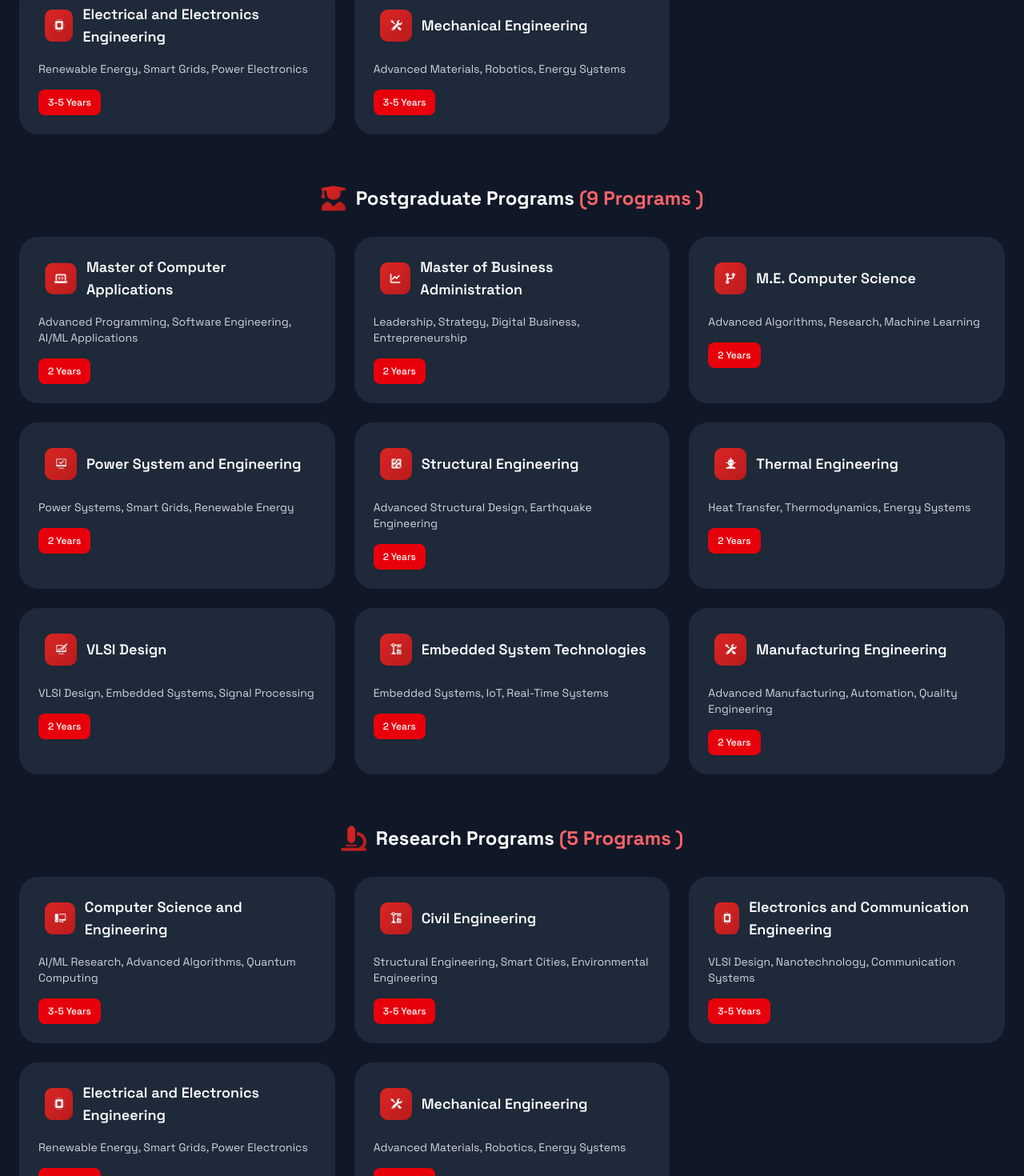
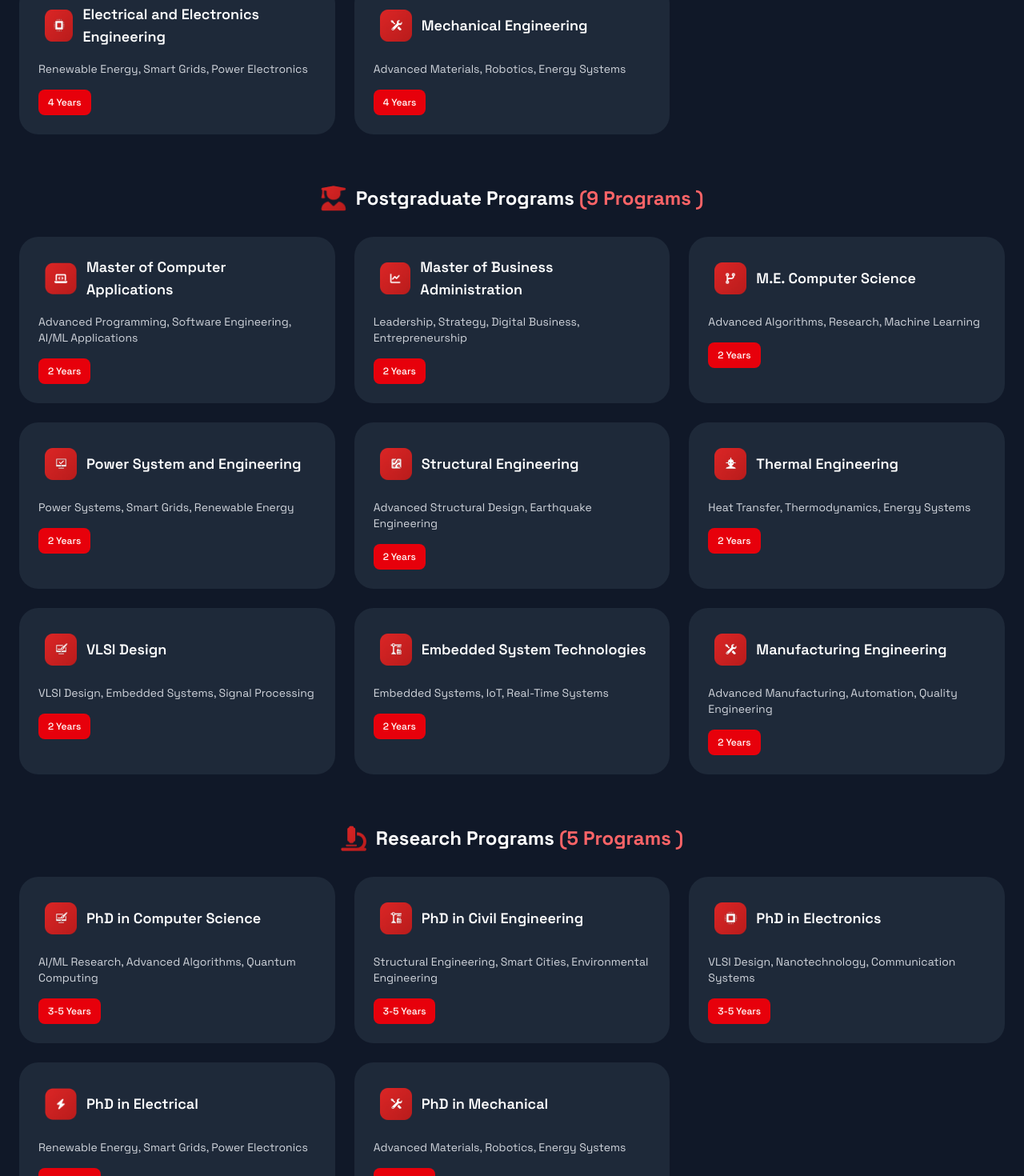
Before and after one commit to ProductFactory-01/agentic_bitrix, a React (Vite) app in the folder frontend/: page / in a window 1280 px wide. Shown: the part 3220-4690 px from the top of the page at 80% size. Built offline with nearby package versions, Linux system fonts and the light colour scheme.

Commit message:
Update:feature-academic-programs

```diff
--- a/frontend/src/Components/academic-programs.jsx
+++ b/frontend/src/Components/academic-programs.jsx
@@ -30,6 +30,7 @@ import PHD from "../assets/phd.png";
 import MBA from "../assets/mba.png";
 import MCA from "../assets/mca.png";
 import MECS from "../assets/mecs.png";
+import EEE from "../assets/eee.png";
 
 const AcademicPrograms = () => {
   // Remove the showAllUG state since we don't need it anymore
@@ -153,27 +154,27 @@ const AcademicPrograms = () => {
     {
       title: "Computer Science and Engineering",
       description: "AI/ML Research, Advanced Algorithms, Quantum Computing",
-      duration: "3-5 Years",
+      duration: "4 Years",
     },
     {
       title: "Civil Engineering",
       description: "Structural Engineering, Smart Cities, Environmental Engineering",
-      duration: "3-5 Years",
+      duration: "4 Years",
     },
     {
       title: "Electronics and Communication Engineering",
       description: "VLSI Design, Nanotechnology, Communication Systems",
-      duration: "3-5 Years",
+      duration: "4 Years",
     },
     {
       title: "Electrical and Electronics Engineering",
       description: "Renewable Energy, Smart Grids, Power Electronics",
-      duration: "3-5 Years",
+      duration: "4 Years",
     },
     {
       title: "Mechanical Engineering",
       description: "Advanced Materials, Robotics, Energy Systems",
-      duration: "3-5 Years",
+      duration: "4 Years",
     },
   ]
 
@@ -228,28 +229,28 @@ const AcademicPrograms = () => {
 
   const PhdflPrograms = [
     {
-      title: "Computer Science and Engineering",
+      title: "PhD in Computer Science",
       description: "AI/ML Research, Advanced Algorithms, Quantum Computing",
       duration: "3-5 Years",
     },
     {
-      title: "Civil Engineering",
+      title: "PhD in Civil Engineering",
       description:
         "Structural Engineering, Smart Cities, Environmental Engineering",
       duration: "3-5 Years",
     },
     {
-      title: "Electronics and Communication Engineering",
+      title: "PhD in Electronics",
       description: "VLSI Design, Nanotechnology, Communication Systems",
       duration: "3-5 Years",
     },
     {
-      title: "Electrical and Electronics Engineering",
+      title: "PhD in Electrical",
       description: "Renewable Energy, Smart Grids, Power Electronics",
       duration: "3-5 Years",
     },
     {
-      title: "Mechanical Engineering",
+      title: "PhD in Mechanical",
       description: "Advanced Materials, Robotics, Energy Systems",
       duration: "3-5 Years",
     },
@@ -322,6 +323,12 @@ const AcademicPrograms = () => {
     "Master of Business Administration": <img src={MBA || "/placeholder.svg"} alt="computer Icon" className="w-10 h-10 mr-0" />,
     "Master of Computer Applications": <img src={MCA || "/placeholder.svg"} alt="computer Icon" className="w-10 h-10 mr-0" />,
     "M.E. Computer Science": <img src={MECS || "/placeholder.svg"} alt="computer Icon" className="w-10 h-10 mr-0" />,
+    "PhD in Computer Science": <img src={ComputerIcon || "/placeholder.svg"} alt="computer Icon" className="w-10 h-10 mr-0" />,
+    "PhD in Civil Engineering": <img src={Civil || "/placeholder.svg"} alt="civil Icon" className="w-10 h-10 mr-0" />,
+    "PhD in Electronics": <img src={ECE || "/placeholder.svg"} alt="ece Icon" className="w-10 h-10 mr-0" />,
+    "PhD in Electrical": <img src={EEE || "/placeholder.svg"} alt="ece Icon" className="w-10 h-10 mr-0" />,
+    "PhD in Mechanical": <img src={Manufacturing || "/placeholder.svg"} alt="Manu Icon" className="w-10 h-10 mr-0" />,
+
 
 
 
```
Also changed, not shown: frontend/src/assets/eee.png (added).
